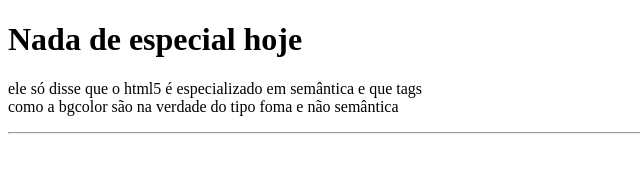
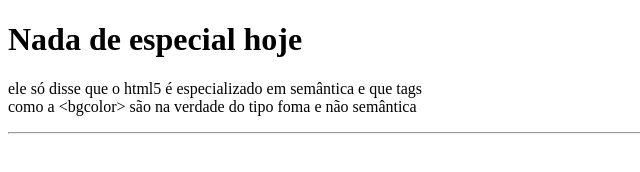
Before and after one commit to GuiK9/curso_html_css, a plain HTML site: page exercícios/ex-html_css007/index.html in a window 1280 px wide. Shown: the full height of the page, 0-640 px from the left. Drawn offline with Linux system fonts and the light colour scheme.

```diff
--- a/exercícios/ex-html_css007/index.html
+++ b/exercícios/ex-html_css007/index.html
@@ -8,6 +8,6 @@
 </head>
 <body>
     <h1>Nada de especial hoje</h1>
-    <p>ele só disse que o html5 é especializado em semântica e que tags <br>como a bgcolor são na verdade do tipo foma e não semântica<hr></p>
+    <p>ele só disse que o html5 é especializado em semântica e que tags <br>como a &lt;bgcolor&gt; são na verdade do tipo foma e não semântica<hr></p>
 </body>
 </html>
```
Also changed, not shown: exercícios/ex-html_css009/index.html (+1 -0 lines), exercícios/ex-html_css009/icon-hacker.ico (added).
